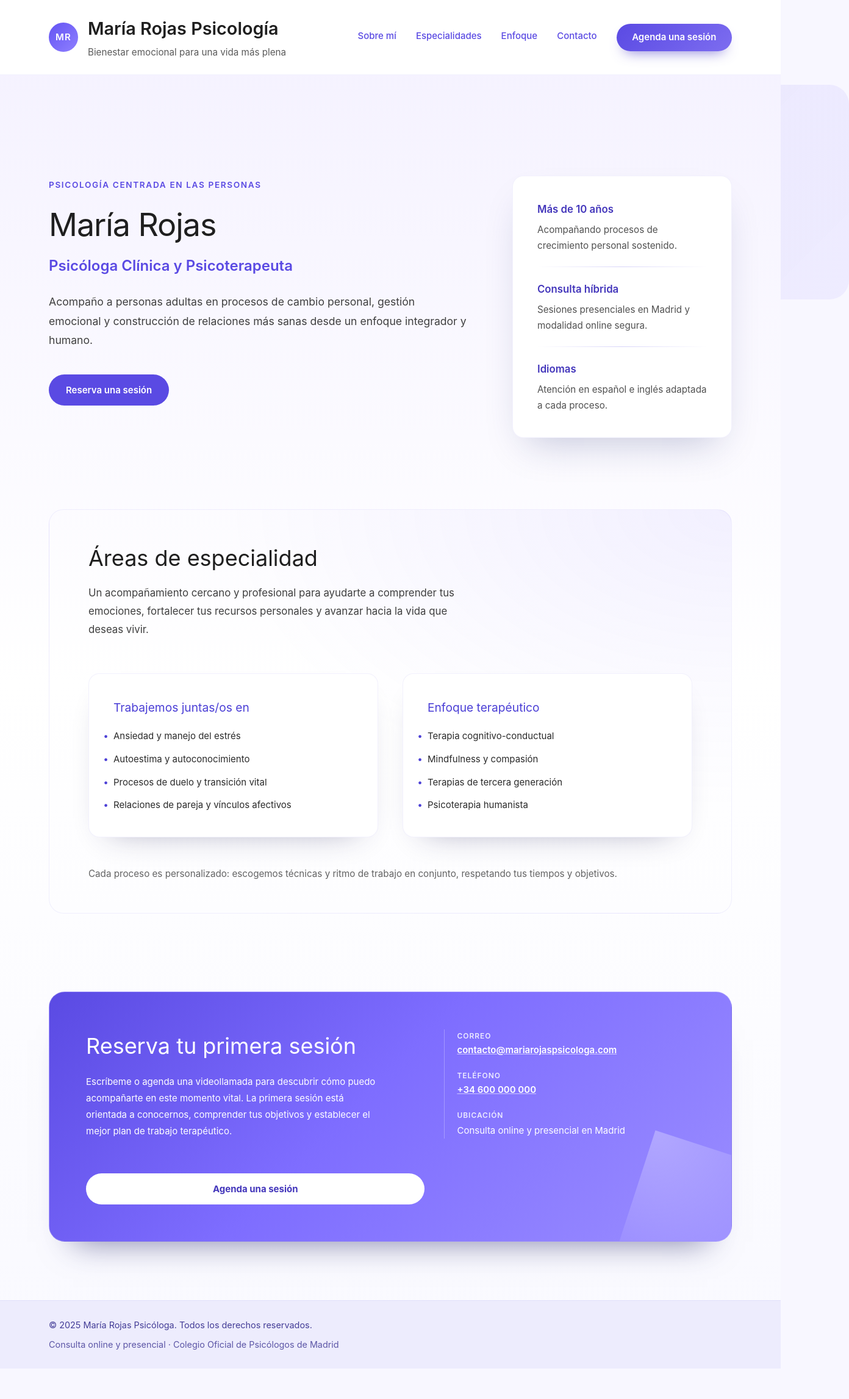
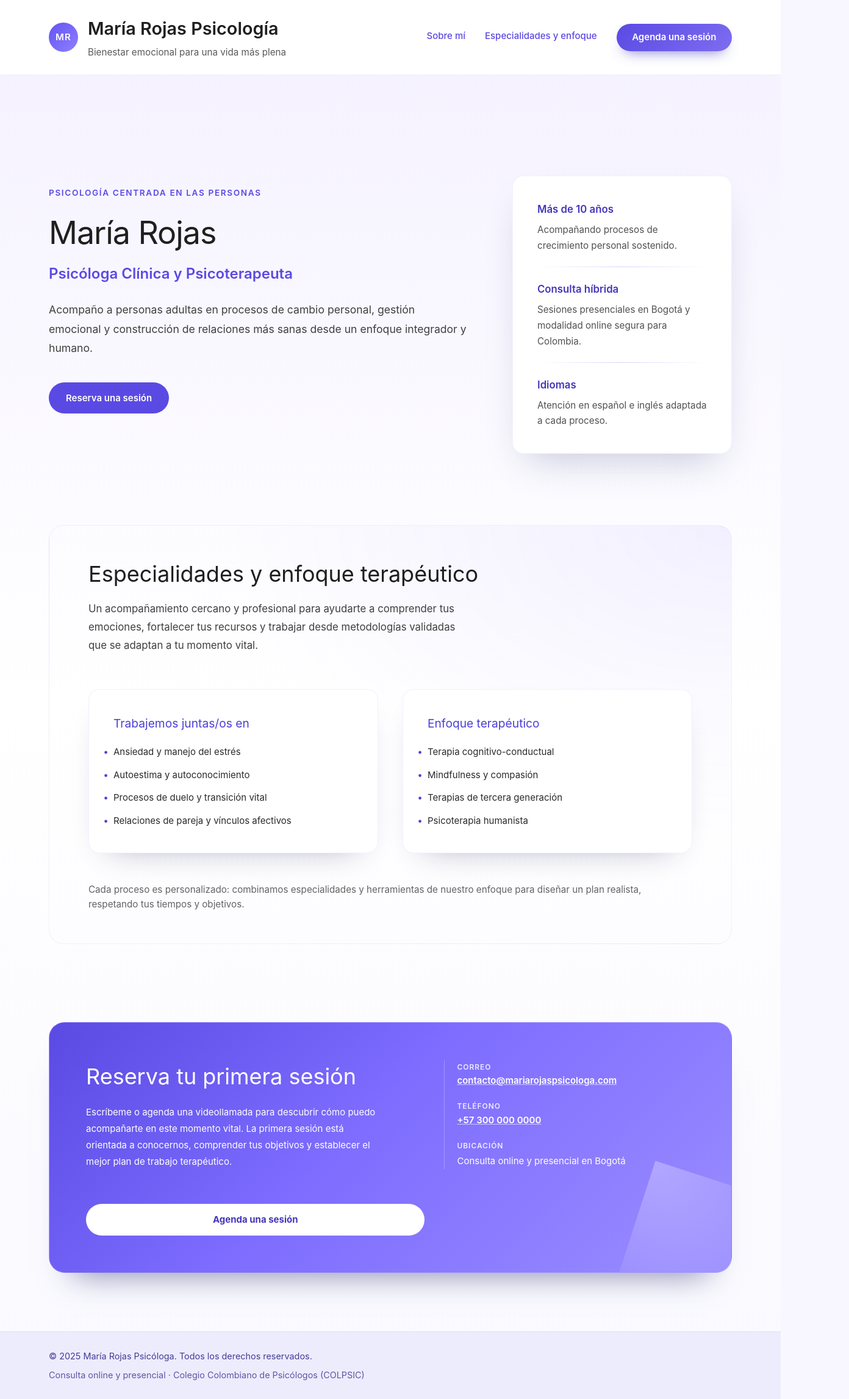
Before and after one commit to MiguelGDD/maryPsicologa, a Vue app: page / in a window 1280 px wide. Shown: the whole page at 61% size, 1392 px wide, since content can reach past the window. Before the commit the page ends 2244 px from the top, so only its background shows below. Built offline with nearby package versions, Linux system fonts and the light colour scheme.

Commit message:
feat: update contact details and improve layout for better user experience

```diff
--- a/src/assets/main.css
+++ b/src/assets/main.css
@@ -16,6 +16,7 @@ body {
   margin: 0;
   min-height: 100vh;
   background-color: transparent;
+  overflow-x: hidden;
 }
 
 #app {
--- a/src/infrastructure/profile/ProfileStaticRepository.js
+++ b/src/infrastructure/profile/ProfileStaticRepository.js
@@ -20,8 +20,8 @@ const profileData = {
   ],
   contact: {
     email: 'contacto@mariarojaspsicologa.com',
-    phone: '+34 600 000 000',
-    location: 'Consulta online y presencial en Madrid',
+    phone: '+57 300 000 0000',
+    location: 'Consulta online y presencial en Bogotá',
     cta: 'Agenda una sesión',
   },
 }
--- a/src/ui/components/ContactCard.vue
+++ b/src/ui/components/ContactCard.vue
@@ -58,6 +58,7 @@ defineProps({
   padding: clamp(2.25rem, 6vw, 3.75rem);
   box-shadow: 0 40px 50px -40px rgba(42, 43, 107, 0.6);
   border: 1px solid rgba(255, 255, 255, 0.18);
+  scroll-margin-top: calc(clamp(7rem, 18vw, 10rem) + 25px);
 }
 
 .contact::after {
--- a/src/ui/components/ProfileHero.vue
+++ b/src/ui/components/ProfileHero.vue
@@ -32,7 +32,7 @@ defineProps({
       <div class="hero__card-divider" aria-hidden="true"></div>
       <div class="hero__card-item">
         <p class="hero__card-title">Consulta híbrida</p>
-        <p class="hero__card-description">Sesiones presenciales en Madrid y modalidad online segura.</p>
+        <p class="hero__card-description">Sesiones presenciales en Bogotá y modalidad online segura para Colombia.</p>
       </div>
       <div class="hero__card-divider" aria-hidden="true"></div>
       <div class="hero__card-item">
@@ -49,12 +49,13 @@ defineProps({
   display: grid;
   gap: clamp(2rem, 6vw, 3rem);
   padding-block: clamp(2rem, 6vw, 6rem);
+  scroll-margin-top: calc(clamp(7rem, 18vw, 10rem) + 25px);
 }
 
 .hero::before {
   content: '';
   position: absolute;
-  inset: clamp(-2rem, -4vw, -3rem) clamp(-2rem, -4vw, -3rem) auto clamp(-2rem, -4vw, -3rem);
+  inset: clamp(-2.5rem, -6vw, -1rem) clamp(-1.5rem, -5vw, -0.5rem) auto clamp(-2.5rem, -6vw, -1rem);
   height: clamp(16rem, 30vw, 20rem);
   border-radius: 32px;
   background: linear-gradient(135deg, rgba(90, 74, 227, 0.1) 0%, rgba(126, 108, 255, 0.08) 100%);
@@ -154,7 +155,7 @@ defineProps({
 
   .hero::before {
     height: clamp(18rem, 32vw, 22rem);
-    inset: clamp(-3rem, -4vw, -2rem) -12rem auto clamp(-3rem, -4vw, -2rem);
+    inset: clamp(-3rem, -6vw, -1.5rem) clamp(-2rem, -5vw, -0.75rem) auto clamp(-3rem, -6vw, -1.5rem);
   }
 
   .hero__card {
--- a/src/ui/components/SpecialtySection.vue
+++ b/src/ui/components/SpecialtySection.vue
@@ -12,12 +12,12 @@ defineProps({
 </script>
 
 <template>
-  <section id="especialidades" class="specialty">
+  <section id="especialidades-enfoque" class="specialty">
     <div class="specialty__intro">
-      <h2>Áreas de especialidad</h2>
+      <h2>Especialidades y enfoque terapéutico</h2>
       <p>
-        Un acompañamiento cercano y profesional para ayudarte a comprender tus emociones, fortalecer tus recursos
-        personales y avanzar hacia la vida que deseas vivir.
+        Un acompañamiento cercano y profesional para ayudarte a comprender tus emociones, fortalecer tus recursos y
+        trabajar desde metodologías validadas que se adaptan a tu momento vital.
       </p>
     </div>
     <div class="specialty__grid">
@@ -29,7 +29,7 @@ defineProps({
           </li>
         </ul>
       </article>
-      <article id="enfoque" class="specialty__card">
+      <article class="specialty__card">
         <h3>Enfoque terapéutico</h3>
         <ul>
           <li v-for="item in approaches" :key="item">
@@ -39,7 +39,8 @@ defineProps({
       </article>
     </div>
     <p class="specialty__note">
-      Cada proceso es personalizado: escogemos técnicas y ritmo de trabajo en conjunto, respetando tus tiempos y objetivos.
+      Cada proceso es personalizado: combinamos especialidades y herramientas de nuestro enfoque para diseñar un plan
+      realista, respetando tus tiempos y objetivos.
     </p>
   </section>
 </template>
@@ -52,6 +53,7 @@ defineProps({
   padding: clamp(1.5rem, 5vw, 3rem);
   border-radius: 24px;
   border: 1px solid rgba(93, 80, 228, 0.08);
+  scroll-margin-top: calc(clamp(7rem, 18vw, 10rem) + 25px);
 }
 
 .specialty__intro h2 {
--- a/src/ui/layouts/BaseLayout.vue
+++ b/src/ui/layouts/BaseLayout.vue
@@ -11,9 +11,8 @@
         </div>
         <nav class="layout__nav" aria-label="Secciones principales">
           <a href="#sobre-mi">Sobre mí</a>
-          <a href="#especialidades">Especialidades</a>
-          <a href="#enfoque">Enfoque</a>
-          <a href="#contacto">Contacto</a>
+          <a href="#especialidades-enfoque">Especialidades y enfoque</a>
+          <a class="layout__contact-link" href="#contacto">Contacto</a>
           <a class="layout__cta" href="#contacto">Agenda una sesión</a>
         </nav>
       </div>
@@ -29,7 +28,7 @@
       <div class="layout__container layout__footer-inner">
         <p>© {{ new Date().getFullYear() }} María Rojas Psicóloga. Todos los derechos reservados.</p>
         <p class="layout__footer-contact">
-          Consulta online y presencial · Colegio Oficial de Psicólogos de Madrid
+          Consulta online y presencial · Colegio Colombiano de Psicólogos (COLPSIC)
         </p>
       </div>
     </footer>
@@ -127,7 +126,12 @@
   color: #ffffff;
 }
 
+.layout__contact-link {
+  display: inline-flex;
+}
+
 .layout__cta {
+  display: none;
   border-bottom: none;
   padding: 0.65rem 1.6rem;
   border-radius: 999px;
@@ -172,6 +176,16 @@
     justify-content: space-between;
     gap: 2rem;
   }
+
+  .layout__contact-link {
+    display: none;
+  }
+
+  .layout__cta {
+    display: inline-flex;
+    align-items: center;
+    justify-content: center;
+  }
 }
 
 @media (min-width: 1100px) {
```
